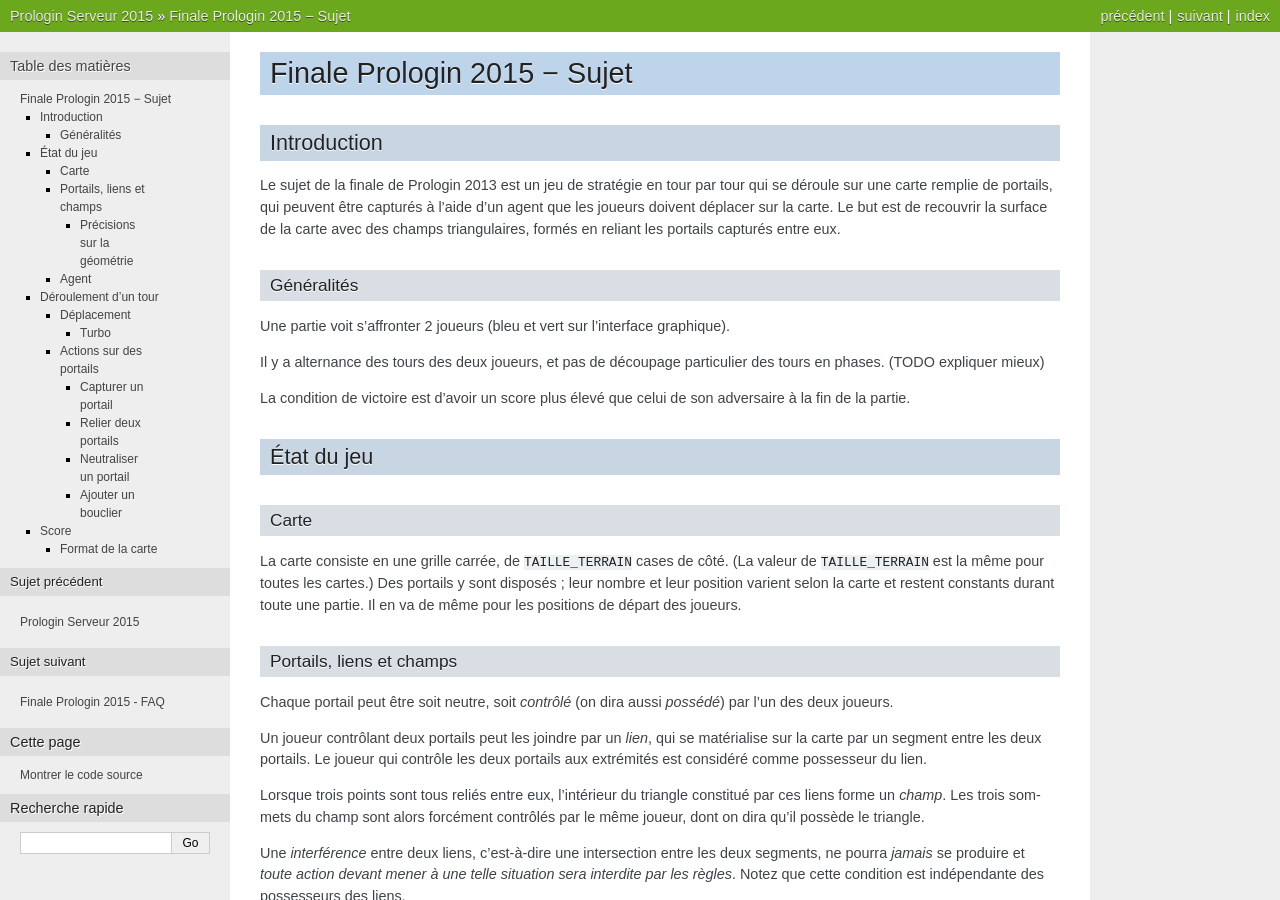
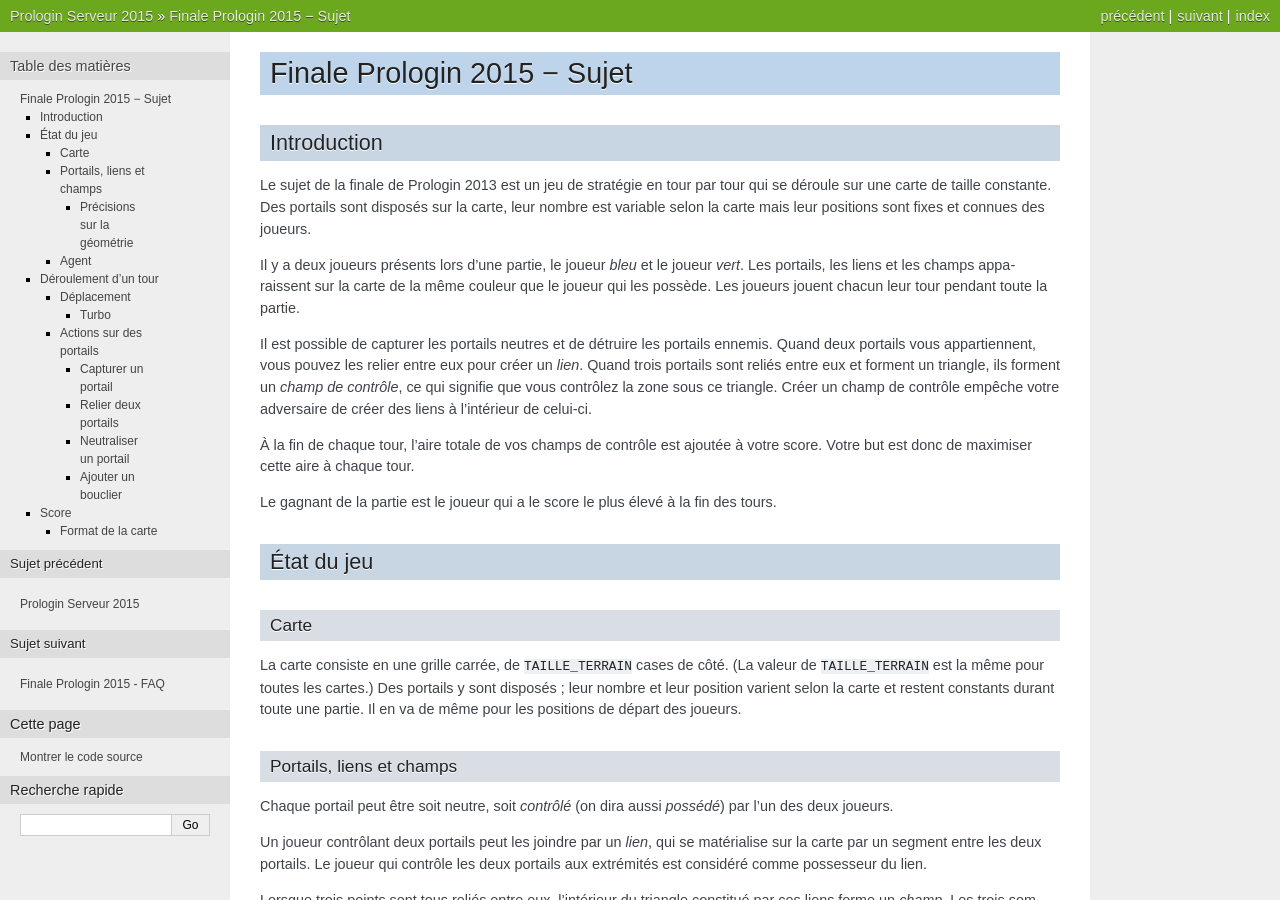
Before and after one commit to prologin/prologin2015, a Sphinx documentation site: the page built from doc/finale.rst, in a window 1280 px wide and 900 px high. Built offline with Sphinx 7.4.7, drawn with Linux system fonts in a browser that asks for light colours.

Commit message:
finale.rst: better intro

```diff
--- a/doc/finale.rst
+++ b/doc/finale.rst
@@ -7,24 +7,27 @@
 ------------
 
 Le sujet de la finale de Prologin 2013 est un jeu de stratégie en tour
-par tour qui se déroule sur une carte remplie de portails, qui peuvent
-être capturés à l'aide d'un agent que les joueurs doivent déplacer sur
-la carte. Le but est de recouvrir la surface de la carte avec des
-champs triangulaires, formés en reliant les portails capturés entre
-eux.
+par tour qui se déroule sur une carte de taille constante. Des portails sont
+disposés sur la carte, leur nombre est variable selon la carte mais leur
+positions sont fixes et connues des joueurs.
 
+Il y a deux joueurs présents lors d'une partie, le joueur *bleu* et le joueur
+*vert*. Les portails, les liens et les champs apparaissent sur la carte de la
+même couleur que le joueur qui les possède. Les joueurs jouent chacun leur tour
+pendant toute la partie.
 
-Généralités
-===========
+Il est possible de capturer les portails neutres et de détruire les portails
+ennemis. Quand deux portails vous appartiennent, vous pouvez les relier entre
+eux pour créer un *lien*. Quand trois portails sont reliés entre eux et
+forment un triangle, ils forment un *champ de contrôle*, ce qui signifie
+que vous contrôlez la zone sous ce triangle. Créer un champ de contrôle empêche
+votre adversaire de créer des liens à l'intérieur de celui-ci.
 
-Une partie voit s'affronter 2 joueurs (bleu et vert sur l'interface
-graphique).
+À la fin de chaque tour, l'aire totale de vos champs de contrôle est ajoutée à
+votre score. Votre but est donc de maximiser cette aire à chaque tour.
 
-Il y a alternance des tours des deux joueurs, et pas de découpage
-particulier des tours en phases. (TODO expliquer mieux)
-
-La condition de victoire est d'avoir un score plus élevé que celui de
-son adversaire à la fin de la partie.
+Le gagnant de la partie est le joueur qui a le score le plus élevé à la fin des
+tours.
 
 -----------
 État du jeu
```
